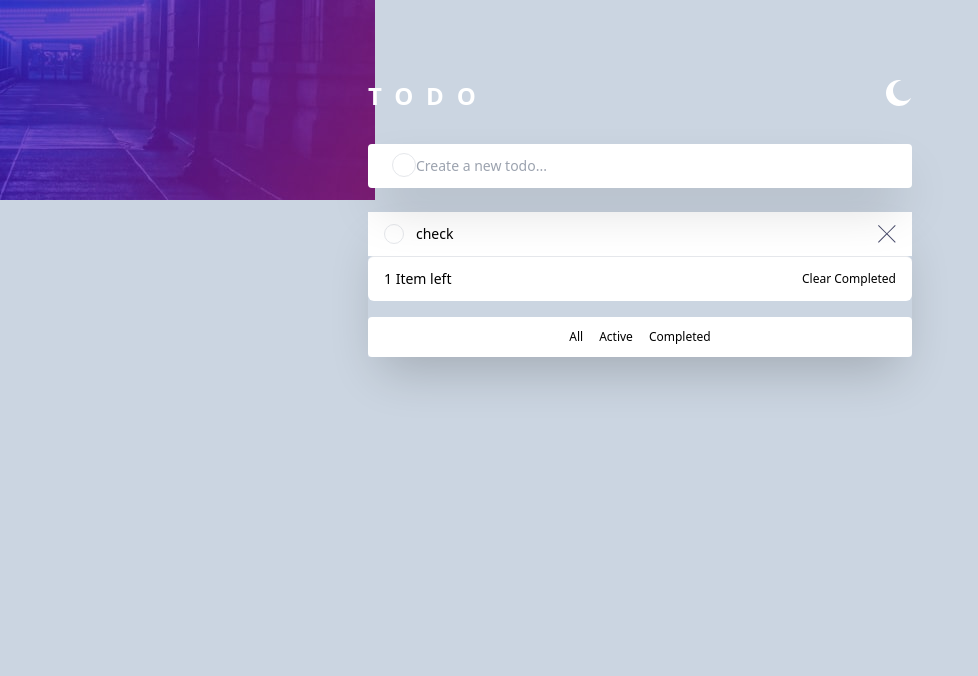
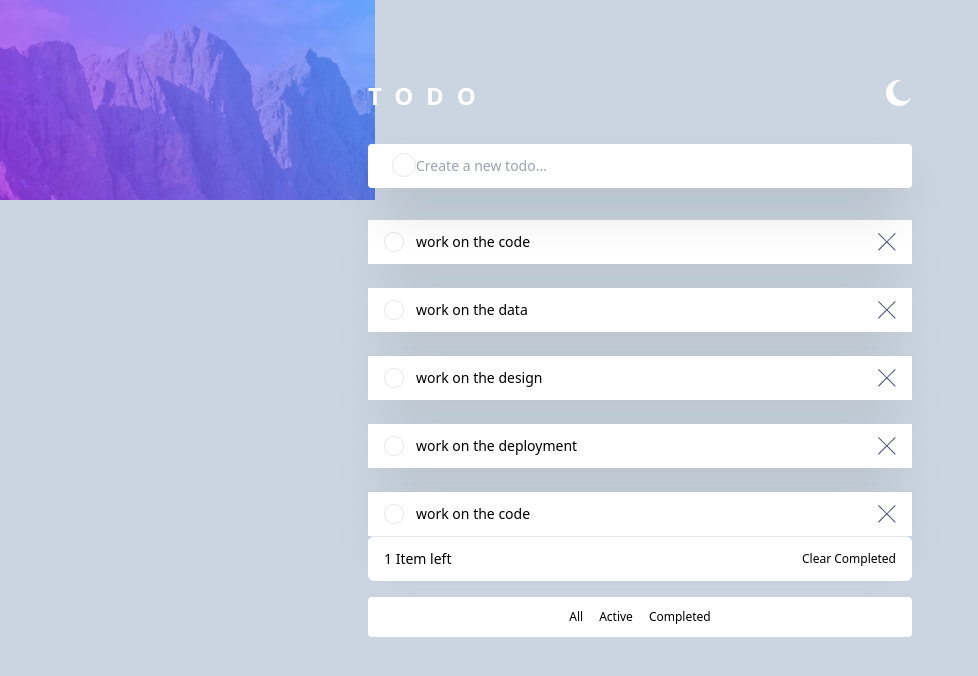
Before and after one commit to Skyz03/React--Todo-App, a React (Create React App) app: page / in a window 1280 px wide. Shown: the top 676 px of the page, without its empty margins (0-978 px from the left). Built offline with nearby package versions, Linux system fonts and the light colour scheme.

Commit message:
Updates in the react component

```diff
--- a/src/components/Header.jsx
+++ b/src/components/Header.jsx
@@ -2,6 +2,14 @@ import React from "react";
 import icon from "../img/icon-moon.svg";
 import InputAdd from "./InputAdd";
 import InputList from "./InputList";
+import InputManage from "./InputManage";
+import tasks from "../notes";
+
+console.log(tasks);
+
+function createTask(taskItem) {
+  return <InputList task={taskItem.task} />;
+}
 
 const Header = () => {
   return (
@@ -19,10 +27,11 @@ const Header = () => {
             </button>
           </div>
         </div>
-
         {/* Input Component  */}
         <InputAdd />
-        <InputList />
+        {tasks.map(createTask)}
+        <InputList task="work on the code" />
+        <InputManage />
       </main>
     </div>
   );
--- a/src/components/InputAdd.jsx
+++ b/src/components/InputAdd.jsx
@@ -2,7 +2,7 @@ import React from "react";
 
 const InputAdd = () => {
   return (
-    <div className="pt-8">
+    <div className="pt-8 mb-8">
       <form className="w-100" action="#">
         <label className="relative" htmlFor="add-input">
           <span className="absolute top-1/2 left-4 aspect-square w-5 -translate-y-1/2 rounded-full border border-light-text-secondary dark:border-dark-text-tertiary md:left-6 md:w-6"></span>
--- a/src/components/InputList.jsx
+++ b/src/components/InputList.jsx
@@ -1,13 +1,13 @@
 import React from "react";
 import cross from "../img/icon-cross.svg";
 
-const InputAdd = () => {
+const InputList = (props) => {
   return (
-    <div className="mt-4 shadow-2xl shadow-black/20 md:mt-6">
+    <div className=" shadow-2xl shadow-black/20 md:mt-6">
       <ul className="w-full">
         <li className="flex w-100 bg-white items-center py-3 px-4">
           <button className="rounded-full border w-5 aspect-square"></button>
-          <span className="w-[75%] px-3 text-sm">check</span>
+          <span className="w-[75%] px-3 text-sm">{props.task}</span>
           <div className="ml-auto flex items-center gap-2">
             <button className="cursor-pointer">
               <img src={cross} alt="cross-img" />
@@ -15,35 +15,8 @@ const InputAdd = () => {
           </div>
         </li>
       </ul>
-      <div className="w-100 border-t flex items-center justify-between  rounded-md px-4 py-3 bg-white space-x-4">
-        <span className="text-xs text-xs text-light-text-primary dark:text-dark-text-quaternary md:text-sm">
-          1 Item left
-        </span>
-
-        {/* <div className="flex justify-between">
-          <button className="text-xs font-bold text-light-text-primary">
-            All
-          </button>
-          <button className="text-xs font-bold  px-1 text-light-text-primary">
-            Active
-          </button>
-          <button className="text-xs font-bold text-light-text-primary">
-            Completed
-          </button>
-        </div> */}
-
-        <button className="text-xs text-light-text-primary">
-          Clear Completed
-        </button>
-      </div>
-
-      <div className="mt-4 bg-white px-4 py-3 flex items-center justify-center space-x-4 rounded">
-        <button className="text-xs text-light-text-primary">All</button>
-        <button className="text-xs text-light-text-primary">Active</button>
-        <button className="text-xs text-light-text-primary">Completed</button>
-      </div>
     </div>
   );
 };
 
-export default InputAdd;
+export default InputList;
--- /dev/null
+++ b/src/components/InputManage.jsx
@@ -0,0 +1,37 @@
+import React from "react";
+
+const InputManage = () => {
+  return (
+    <>
+      <div className="w-100 border-t flex items-center justify-between  rounded-md px-4 py-3 bg-white space-x-4">
+        <span className="text-xs text-xs text-light-text-primary dark:text-dark-text-quaternary md:text-sm">
+          1 Item left
+        </span>
+
+        {/* <div className="flex justify-between">
+          <button className="text-xs font-bold text-light-text-primary">
+            All
+          </button>
+          <button className="text-xs font-bold  px-1 text-light-text-primary">
+            Active
+          </button>
+          <button className="text-xs font-bold text-light-text-primary">
+            Completed
+          </button>
+        </div> */}
+
+        <button className="text-xs text-light-text-primary">
+          Clear Completed
+        </button>
+      </div>
+
+      <div className="mt-4 bg-white px-4 py-3 flex items-center justify-center space-x-4 rounded">
+        <button className="text-xs text-light-text-primary">All</button>
+        <button className="text-xs text-light-text-primary">Active</button>
+        <button className="text-xs text-light-text-primary">Completed</button>
+      </div>
+    </>
+  );
+};
+
+export default InputManage;
--- /dev/null
+++ b/src/notes.js
@@ -0,0 +1,20 @@
+const tasks = [
+  {
+    key: 1,
+    task: "work on the code",
+  },
+  {
+    key: 2,
+    task: "work on the data",
+  },
+  {
+    key: 3,
+    task: "work on the design",
+  },
+  {
+    key: 4,
+    task: "work on the deployment",
+  },
+];
+
+export default tasks;
--- a/tailwind.config.js
+++ b/tailwind.config.js
@@ -3,7 +3,7 @@ module.exports = {
   theme: {
     extend: {
       backgroundImage: {
-        "hero-pattern": "url('/src/img/bg-mobile-dark.jpg')",
+        "hero-pattern": "url('/src/img/bg-mobile-light.jpg')",
       },
     },
     theme: {
```
